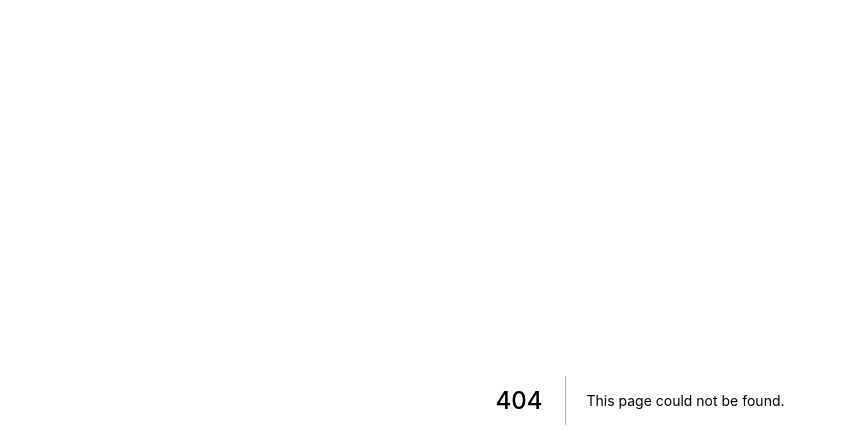
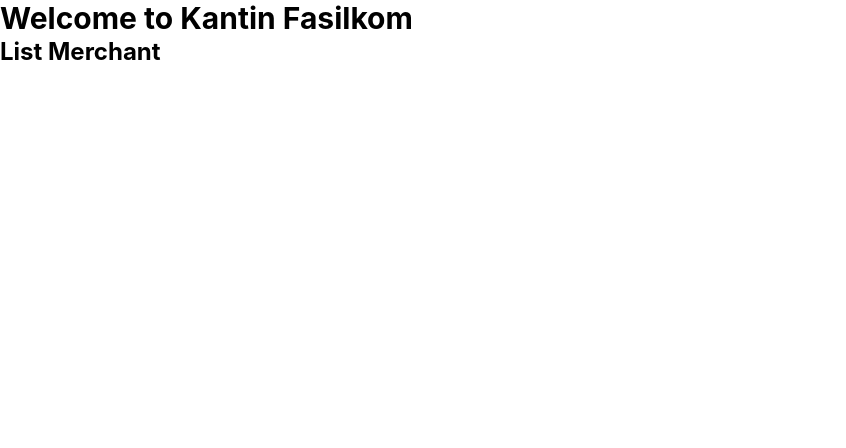
Before and after one commit to go-canteen/go-canteen-next, a Next.js app: page /canteen/4be593b9-03fa-4f43-8162-30963e7c78c0 in a window 1280 px wide. Before the commit this address had no page. Shown: the top 448 px of the page, without its empty margins (0-846 px from the left). Built offline with nearby package versions, Linux system fonts and the light colour scheme.

Commit message:
chore: add tailwindcss

```diff
--- a/package.json
+++ b/package.json
@@ -21,10 +21,13 @@
     "@testing-library/react": "^13.4.0",
     "@types/node": "18.7.18",
     "@types/react": "18.0.20",
+    "autoprefixer": "^10.4.12",
     "eslint": "8.23.1",
     "eslint-config-next": "12.3.0",
     "jest": "^29.0.3",
     "jest-environment-jsdom": "^29.0.3",
+    "postcss": "^8.4.16",
+    "tailwindcss": "^3.1.8",
     "typescript": "4.8.3"
   }
 }
--- /dev/null
+++ b/pages/canteen/[id].tsx
@@ -0,0 +1,21 @@
+import Head from "next/head";
+
+const CanteenDetailPage = () => {
+  return (
+    <>
+      <Head>
+        <title>Detail Kantin</title>
+      </Head>
+
+      <main className="">
+        <h1 data-testid="welcome-header">
+          Welcome to <a href="#">Kantin Fasilkom</a>
+        </h1>
+
+        <h2>List Merchant</h2>
+      </main>
+    </>
+  );
+};
+
+export default CanteenDetailPage;
--- /dev/null
+++ b/postcss.config.js
@@ -0,0 +1,6 @@
+module.exports = {
+  plugins: {
+    tailwindcss: {},
+    autoprefixer: {},
+  },
+}
--- a/styles/globals.css
+++ b/styles/globals.css
@@ -1,3 +1,7 @@
+@tailwind base;
+@tailwind components;
+@tailwind utilities;
+
 html,
 body {
   padding: 0;
@@ -24,3 +28,23 @@ a {
     background: black;
   }
 }
+
+h1 {
+  @apply text-2xl font-bold md:text-3xl;
+}
+
+h2 {
+  @apply text-xl font-bold md:text-2xl;
+}
+
+h3 {
+  @apply text-lg font-bold md:text-xl;
+}
+
+h4 {
+  @apply text-base font-bold md:text-lg;
+}
+
+h5 {
+  @apply font-bold;
+}
--- /dev/null
+++ b/tailwind.config.js
@@ -0,0 +1,11 @@
+/** @type {import('tailwindcss').Config} */
+module.exports = {
+  content: [
+    "./pages/**/*.{js,ts,jsx,tsx}",
+    "./components/**/*.{js,ts,jsx,tsx}",
+  ],
+  theme: {
+    extend: {},
+  },
+  plugins: [],
+}
```
Also changed, not shown: 1 other file (tests, documents, lock files or other folders).
